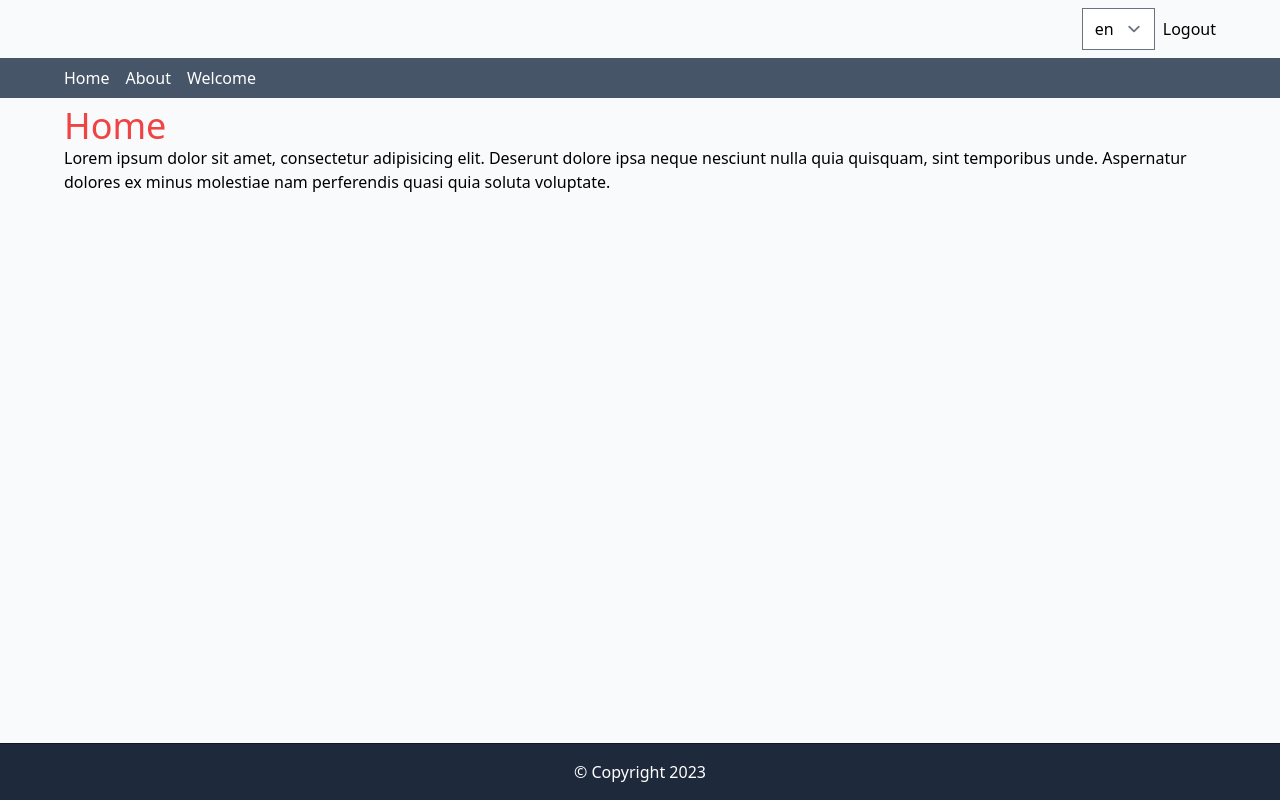
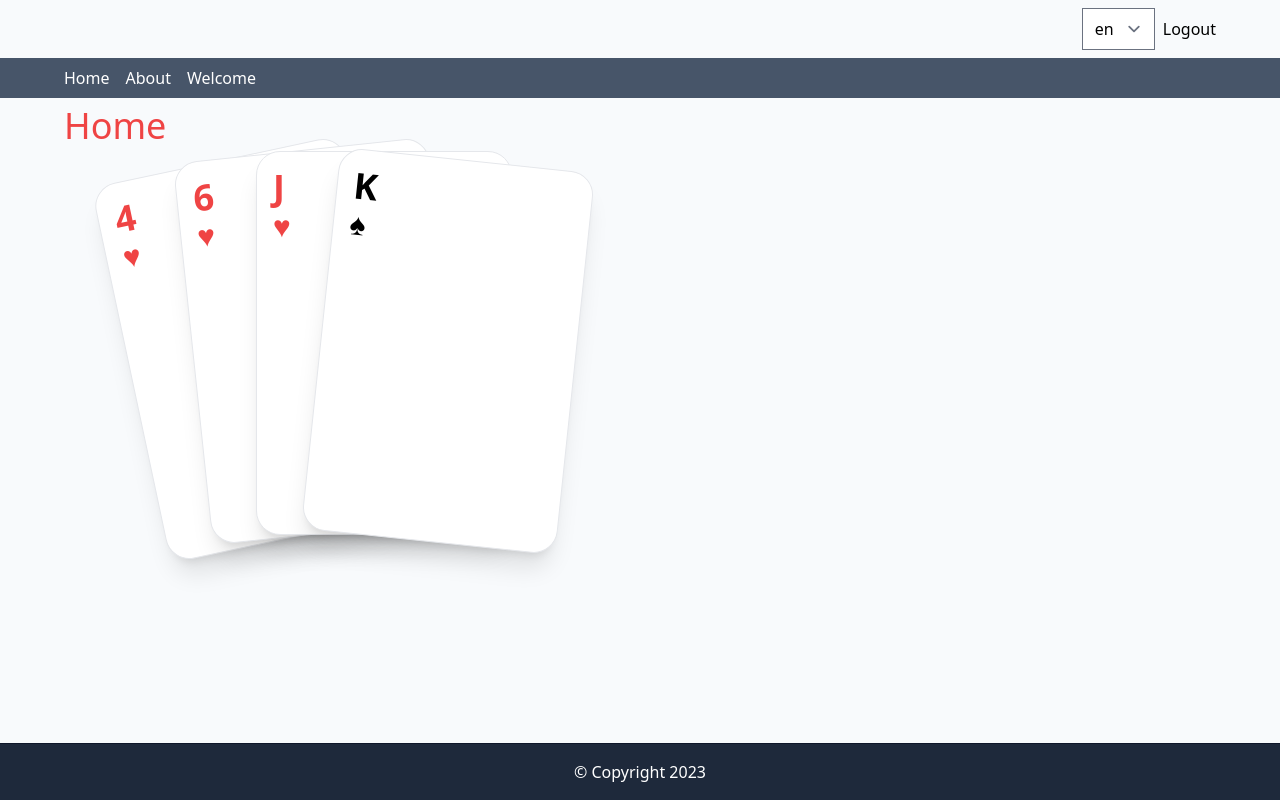
Before and after one commit to olsenkraja/52-card-games, a Nuxt app: page / in a window 1280 px wide. Built offline with nearby package versions, Linux system fonts and the light colour scheme.

Commit message:
Adding card component

```diff
--- /dev/null
+++ b/components/card.vue
@@ -0,0 +1,30 @@
+<script setup>
+const props = defineProps({
+  isSelected: Boolean,
+  card: Object,
+  index: Number,
+  amount: Number,
+})
+const emit = defineEmits(['selected'])
+
+function select() {
+  emit('selected', props.index)
+}
+</script>
+
+<template>
+  <button
+    class="h-96 w-64 border -ml-48 rounded-3xl text-left transform bg-white shadow-xl p-4 flex flex-col hover:bg-blue-50"
+    :class="{
+      'text-red-500': card.color === 'hearts',
+      '!bg-blue-100 ring-4 ring-blue-500': isSelected,
+    }"
+    :style="`--tw-rotate: ${6 * (index - amount / 2)}deg; margin-top: ${Math.abs(8 * (index - amount / 3))}px`"
+    @click="select"
+  >
+    <span class="text-4xl font-extrabold">
+      {{ card.number }}
+    </span>
+    <span class="text-3xl" v-html="'&' + card.color + ';'" />
+  </button>
+</template>
--- a/package.json
+++ b/package.json
@@ -1,5 +1,8 @@
 {
   "private": true,
+  "engines": {
+    "node": "^18.15.0"
+  },
   "scripts": {
     "build": "nuxt build",
     "dev": "nuxt dev",
@@ -7,9 +10,6 @@
     "preview": "nuxt preview",
     "postinstall": "nuxt prepare",
     "eslint": "eslint --fix ."
-  },
-  "engines": {
-    "node": "^18.15.0"
   },
   "dependencies": {
     "@vueuse/core": "^10.1.2"
--- a/pages/index.vue
+++ b/pages/index.vue
@@ -1,9 +1,42 @@
+<script setup>
+const selectedCardIndex = ref()
+const cards = ref([
+  {
+    number: 4,
+    color: 'hearts',
+  },
+  {
+    number: 6,
+    color: 'hearts',
+  },
+  {
+    number: 'J',
+    color: 'hearts',
+  },
+  {
+    number: 'K',
+    color: 'spades',
+  },
+])
+
+function select(index) {
+  selectedCardIndex.value = index
+}
+</script>
+
 <template>
   <h1 class="text-red-500 text-4xl">
     {{ $t('home') }}
   </h1>
-  <p>
-    Lorem ipsum dolor sit amet, consectetur adipisicing elit. Deserunt dolore ipsa neque nesciunt nulla quia quisquam,
-    sint temporibus unde. Aspernatur dolores ex minus molestiae nam perferendis quasi quia soluta voluptate.
-  </p>
+  <div class="flex ml-64">
+    <Card
+      v-for="(card, i) in cards"
+      :key="card"
+      :card="card"
+      :index="i"
+      :is-selected="i === selectedCardIndex"
+      :amount="cards.length"
+      @selected="select"
+    />
+  </div>
 </template>
```
